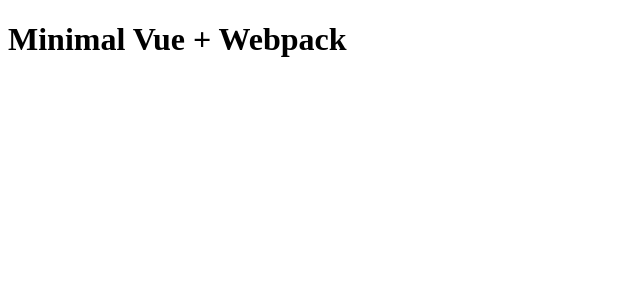
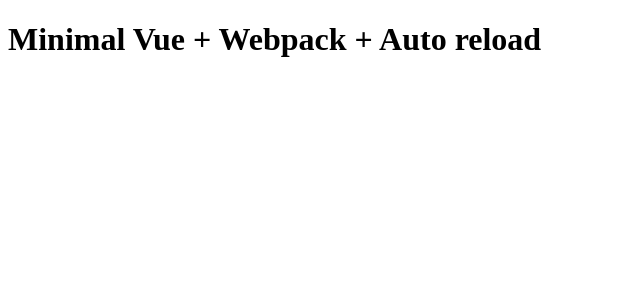
Before and after one commit to davidbullado/VueMonde, a Vue app: page / in a window 1280 px wide. Shown: the top 300 px of the page, without its empty margins (0-640 px from the left). Built offline with nearby package versions, Linux system fonts and the light colour scheme.

Commit message:
Add auto reload

```diff
--- a/src/App.vue
+++ b/src/App.vue
@@ -1,5 +1,5 @@
 <template>
   <div>
-    <h1>Minimal Vue + Webpack</h1>
+    <h1>Minimal Vue + Webpack + Auto reload</h1>
   </div>
 </template>
```
Also changed, not shown: 1 other file (tests, documents, lock files or other folders).
